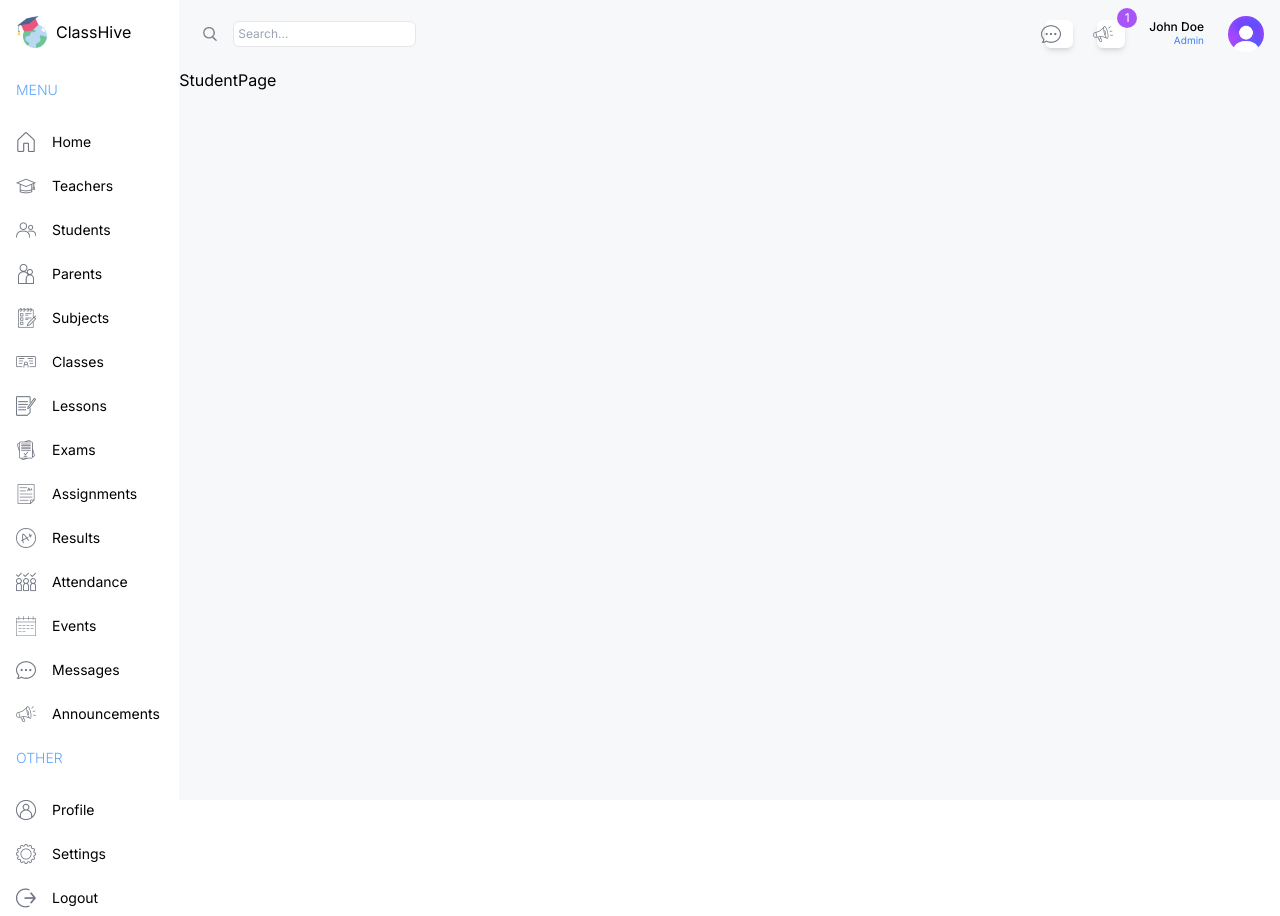
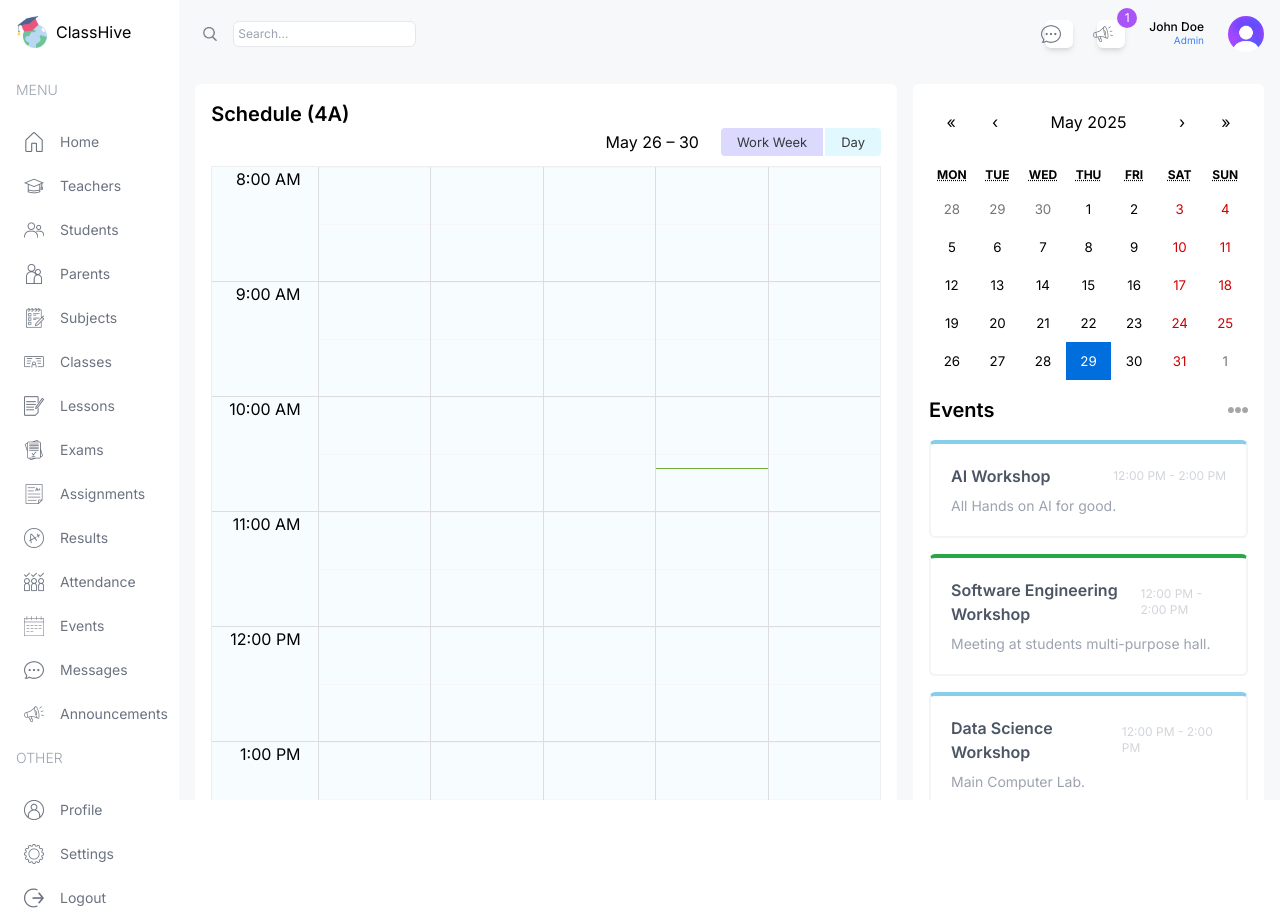
Before and after one commit to buriihenry/classhive, a Next.js app: page /student in a window 1280 px wide. Built offline with nearby package versions, Linux system fonts and the light colour scheme.

Commit message:
Update Student page

```diff
--- a/package.json
+++ b/package.json
@@ -9,8 +9,11 @@
     "lint": "next lint"
   },
   "dependencies": {
+    "@types/react-big-calendar": "^1.16.2",
+    "moment": "^2.30.1",
     "next": "14.2.5",
     "react": "^18",
+    "react-big-calendar": "^1.19.2",
     "react-calendar": "^6.0.0",
     "react-dom": "^18",
     "recharts": "^2.15.3"
--- a/src/app/(dashboard)/student/page.tsx
+++ b/src/app/(dashboard)/student/page.tsx
@@ -1,6 +1,23 @@
+import Announcements from "@/components/Announcements"
+import BigCalendar from "@/components/BigCalendar";
+import EventCalender from "@/components/EventCalender";
+
 const StudentPage = () => {
   return (
-    <div className=''>StudentPage</div>
+   <div className="p-4 flex gap-4 flex-col xl:flex-row">
+      {/* LEFT */}
+      <div className="w-full xl:w-2/3">
+        <div className="h-full bg-white p-4 rounded-md">
+          <h1 className="text-xl font-semibold">Schedule (4A)</h1>
+          <BigCalendar/>
+        </div>
+      </div>
+      {/* RIGHT */}
+      <div className="w-full xl:w-1/3 flex flex-col gap-8">
+        <EventCalender />
+        <Announcements />
+      </div>
+    </div>
   )
 }
 
--- a/src/app/globals.css
+++ b/src/app/globals.css
@@ -17,3 +17,90 @@
     background: #4F46E5 !important;
     color: black !important;
 }
+
+.rbc-btn-group:first-child{
+    display: none !important;
+
+}
+.rbc-toolbar-label {
+    text-align: right !important;
+    padding: 0px 20px !important;
+}
+
+.rbc-btn-group:last-child{
+    font-size: 13px !important;
+}
+
+.rbc-btn-group:last-child button{
+    border: none !important;
+    background: #e2f8ff !important;
+    margin-left: 2px !important;
+}
+
+.rbc-toolbar button.rbc-active{
+    background-color: #dbdafe !important;
+    box-shadow: none !important;
+}
+.rbc-time-view{
+    border-color: #eee !important;
+}
+.rbc-time-header{
+    display: none !important;
+
+}
+.rbc-time-content{
+    border: none !important;
+}
+
+.rbc-time-gutter.rbc-time-colomn{
+    font-size: 12px !important;
+
+}
+.rbc-time-gutter.rbc-time-column .rbc-timeslot-group{
+    padding: 0px 12px  !important;
+}
+.rbc-timeslot-group{
+    background-color: #f7fdff !important;
+}
+.rbc-day-slot{
+    font-size: 14px !important;
+}
+.rbc-event{
+    border: none !important;
+    color: black !important;
+    padding: 10px !important;
+    margin: 10px !important;
+    width: 99% !important;
+}
+.rbc-event:nth-child(1) {
+  background-color: #e2f8ff !important;
+}
+.rbc-event:nth-child(2) {
+  background-color: #fefce8 !important;
+}
+.rbc-event:nth-child(3) {
+  background-color: #f2f1ff !important;
+}
+.rbc-event:nth-child(4) {
+  background-color: #fdf2fb !important;
+}
+.rbc-event:nth-child(5) {
+  background-color: #e2f8ff !important;
+}
+.rbc-event:nth-child(6) {
+  background-color: #fefce8 !important;
+}
+.rbc-event:nth-child(7) {
+  background-color: #f2f1ff !important;
+}
+.rbc-event:nth-child(8) {
+  background-color: #fdf2fb !important;
+}
+
+.rbc-event :nth-child(1){
+    background-color: #e2f8ff !important;
+}
+.rbc-event-label{
+  color: gray !important;
+  margin-bottom: 5px;
+}
--- /dev/null
+++ b/src/components/BigCalendar.tsx
@@ -0,0 +1,39 @@
+"use client"
+
+import { Calendar, momentLocalizer } from 'react-big-calendar';
+import moment from 'moment';
+import { calendarEvents } from '@/lib/data';
+import "react-big-calendar/lib/css/react-big-calendar.css";
+import { useState } from 'react';
+import { Views } from 'react-big-calendar';
+import type { View } from 'react-big-calendar';
+
+
+const localizer = momentLocalizer(moment)
+
+const BigCalendar = () => {
+    const [view, setView] = useState<View>(Views.WORK_WEEK);
+
+    const handleOnChangeView = (selectedView: View) =>{
+        setView(selectedView);
+    }
+
+
+  return (
+    <Calendar
+      localizer={localizer}
+      events={calendarEvents}
+      startAccessor="start"
+      endAccessor="end"
+      views={['work_week', 'day']}
+      view={view}
+      style={{ height: "98%" }}
+      onView={handleOnChangeView}
+      min = {new Date(2025, 1, 0, 8, 0, 0)}
+      max = {new Date(2025, 1, 0, 18, 0, 0)}
+      />
+
+  );
+};
+
+export default BigCalendar;
--- a/src/components/Menu.tsx
+++ b/src/components/Menu.tsx
@@ -1,3 +1,4 @@
+import { role } from "@/lib/data";
 import Link from "next/link";
 import Image from "next/image";
 
@@ -119,21 +120,26 @@
 
 const Menu = () => {
   return (
-    <div className='mt-4 text-sm'>
-      {menuItems.map(i=>(
+    <div className="mt-4 text-sm">
+      {menuItems.map((i) => (
         <div className="flex flex-col gap-2" key={i.title}>
-          <span className="hidden lg:block text-blue-400 font-light my-4">{i.title}</span>
-          {i.items.map(item=>(
+          <span className="hidden lg:block text-gray-400 font-light my-4">
+            {i.title}
+          </span>
+          {i.items.map((item) => {
+            if (item.visible.includes(role)) {
+              return (
                 <Link
                   href={item.href}
                   key={item.label}
-            className="flex items-center justify-center lg:justify-start gap-4 py-2 rounded-md hover:bg-blue-100 transition-colors"
+                  className="flex items-center justify-center lg:justify-start gap-4 text-gray-500 py-2 md:px-2 rounded-md hover:bg-buriiSkyLight"
                 >
-              <Image src={item.icon} alt="" width={20} height={20}/>
+                  <Image src={item.icon} alt="" width={20} height={20} />
                   <span className="hidden lg:block">{item.label}</span>
-
                 </Link>
-          ))}
+              );
+            }
+          })}
         </div>
       ))}
     </div>
--- a/src/lib/data.ts
+++ b/src/lib/data.ts
@@ -1,6 +1,6 @@
 // TEMPORARY DATA
 
-export let role = "admin";
+export let role = "admin"; // Change this to "admin", "teacher", or "parent" to test different views
 
 export const teachersData = [
   {
```
Also changed, not shown: 1 other file (tests, documents, lock files or other folders). Lines whose indentation alone changed are shown as unchanged.
